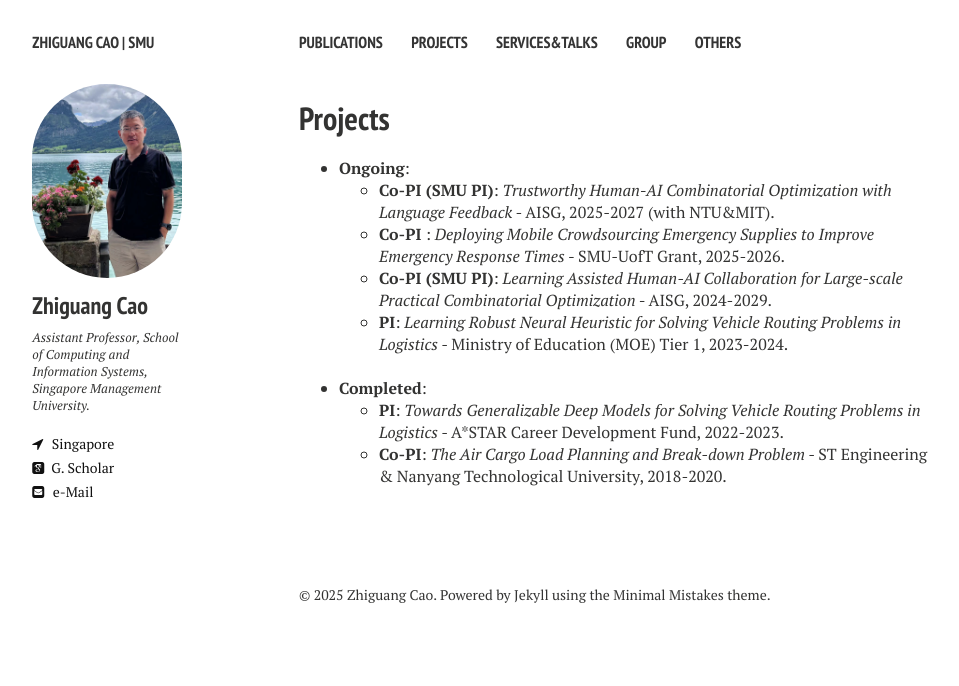
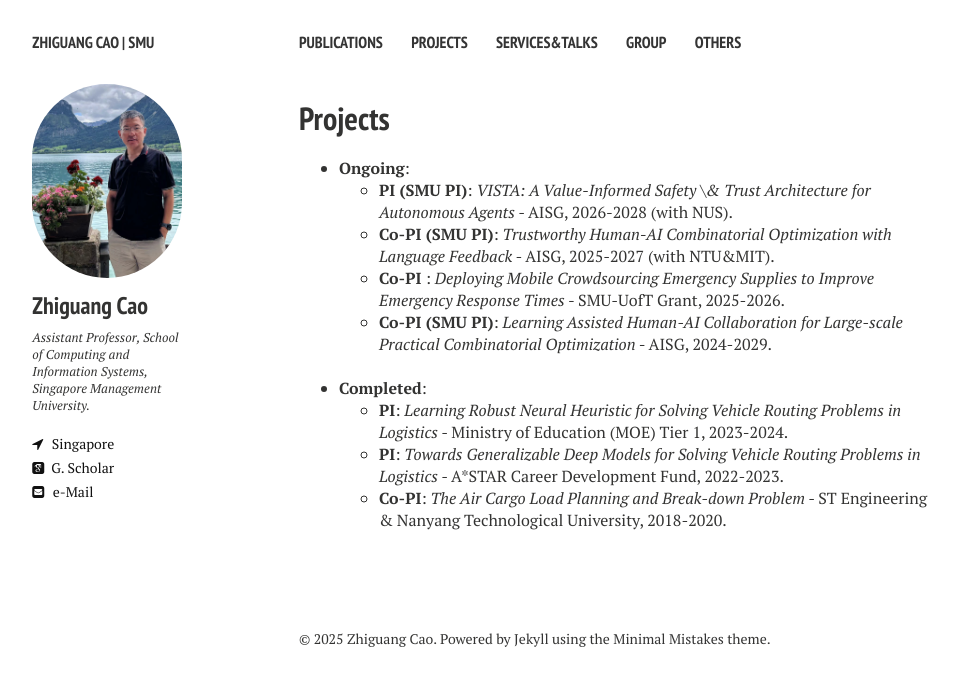
Before and after one commit to zhiguangcaosg/zhiguangcaosg.github.io, a Jekyll site: the page built from projects.md, in a window 1280 px wide. Shown: the top 686 px of the page, without its empty margins (21-980 px from the left). Built offline with Jekyll 4.4.1, drawn with Linux system fonts in a browser that asks for light colours; nearby versions of some CDN libraries.

Commit message:
Update projects.md

```diff
--- a/projects.md
+++ b/projects.md
@@ -12,14 +12,15 @@ comments: false
 <li>
 <b>Ongoing</b>:
 	<ul>
+	<li> <b>PI (SMU PI)</b>: <i> VISTA: A Value-Informed Safety \& Trust Architecture for Autonomous Agents</i> - AISG, 2026-2028 (with NUS).
+	</li>
 	<li> <b>Co-PI (SMU PI)</b>: <i> Trustworthy Human-AI Combinatorial Optimization with Language Feedback</i> - AISG, 2025-2027 (with NTU&MIT).
 	</li>
 	<li> <b>Co-PI </b>: <i> Deploying Mobile Crowdsourcing Emergency Supplies to Improve Emergency Response Times</i> - SMU-UofT Grant, 2025-2026.
 	</li>
 	<li> <b>Co-PI (SMU PI)</b>: <i> Learning Assisted Human-AI Collaboration for Large-scale Practical Combinatorial Optimization</i> - AISG, 2024-2029.
 	</li>
-	<li> <b>PI</b>: <i> Learning Robust Neural Heuristic for Solving Vehicle Routing Problems in Logistics</i> - Ministry of Education (MOE) Tier 1, 2023-2024.
-	</li>
+
         </ul>
 
 
@@ -30,6 +31,8 @@ comments: false
 <li>
 <b>Completed</b>:
 	<ul>
+		<li> <b>PI</b>: <i> Learning Robust Neural Heuristic for Solving Vehicle Routing Problems in Logistics</i> - Ministry of Education (MOE) Tier 1, 2023-2024.
+	</li>
         <li> <b>PI</b>: <i> Towards Generalizable Deep Models for Solving Vehicle Routing Problems in Logistics</i> - A*STAR Career Development Fund, 2022-2023.
 	</li>
 	<li> <b>Co-PI</b>: <i> The Air Cargo Load Planning and Break-down Problem</i> - ST Engineering & Nanyang Technological University, 2018-2020.
```
